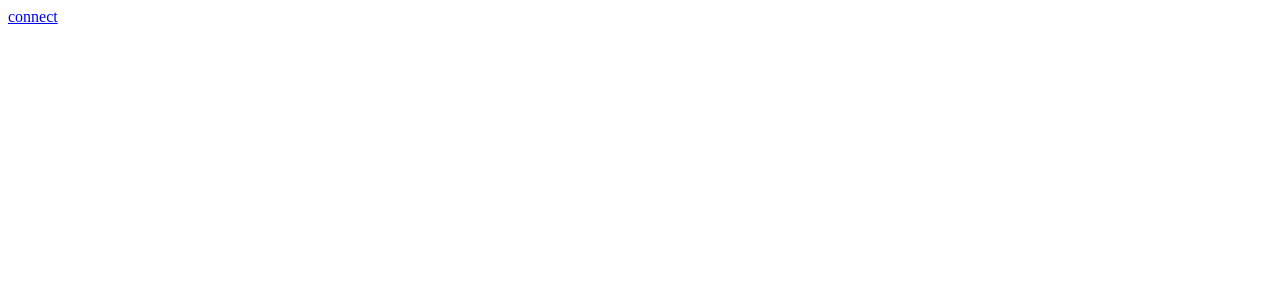
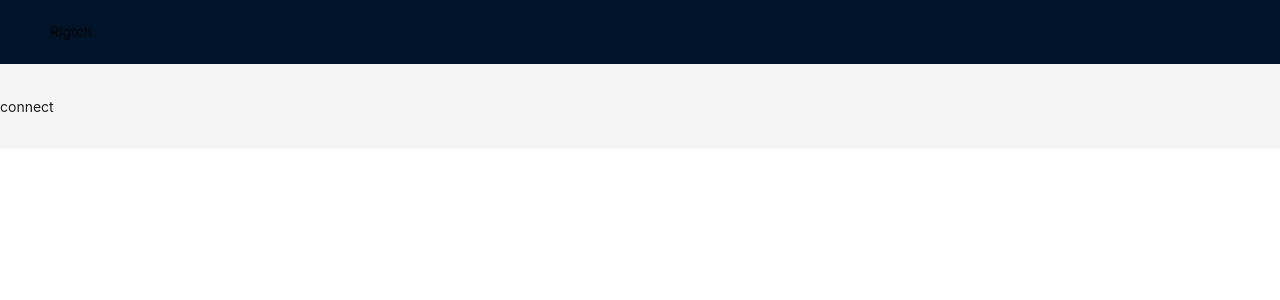
Before and after one commit to Rigtch/rigtch-fm-www, a Next.js app: page /about in a window 1280 px wide. Shown: the top 300 px of the page. Built offline with nearby package versions, Linux system fonts and the light colour scheme.

Commit message:
chore(deps): add `windicss` and `antd`

```diff
--- a/next.config.js
+++ b/next.config.js
@@ -1,4 +1,10 @@
 /** @type {import('next').NextConfig} */
-const nextConfig = {}
 
-module.exports = nextConfig
+const WindiCSSWebpackPlugin = require('windicss-webpack-plugin')
+
+module.exports = {
+  webpack: config => {
+    config.plugins.push(new WindiCSSWebpackPlugin())
+    return config
+  },
+}
--- /dev/null
+++ b/src/layouts/default.tsx
@@ -0,0 +1,20 @@
+import { Layout } from 'antd'
+import { ReactNode } from 'react'
+
+export interface DefaultLayoutProps {
+  children: ReactNode
+}
+
+const { Header, Content } = Layout
+
+export function DefaultLayout({ children }: DefaultLayoutProps) {
+  return (
+    <Layout>
+      <Header className="sticky top-0 z-1 w-full flex items-center">
+        Rigtch
+      </Header>
+
+      <Content className="py-8">{children}</Content>
+    </Layout>
+  )
+}
--- /dev/null
+++ b/src/layouts/index.ts
@@ -0,0 +1 @@
+export * from './default'
--- a/src/pages/_app.tsx
+++ b/src/pages/_app.tsx
@@ -1,12 +1,22 @@
 import { ApolloProvider } from '@apollo/client'
 import { AppProps } from 'next/app'
+import { ConfigProvider } from 'antd'
+
+import 'antd/dist/reset.css'
+import 'windi.css'
+import 'windi-devtools'
 
 import client from '~/apollo-client'
+import { DefaultLayout } from '~/layouts'
 
 export default function App({ Component, pageProps }: AppProps) {
   return (
     <ApolloProvider client={client}>
-      <Component {...pageProps} />
+      <ConfigProvider>
+        <DefaultLayout>
+          <Component {...pageProps} />
+        </DefaultLayout>
+      </ConfigProvider>
     </ApolloProvider>
   )
 }
--- /dev/null
+++ b/windi.config.ts
@@ -0,0 +1,8 @@
+import { defineConfig } from 'windicss/helpers'
+
+export default defineConfig({
+  extract: {
+    include: ['**/*.{js,ts,jsx,tsx}'],
+    exclude: ['node_modules', '.git', '.next'],
+  },
+})
```
Also changed, not shown: package.json (+5 -2 lines), 2 other files (tests, documents, lock files or other folders).
